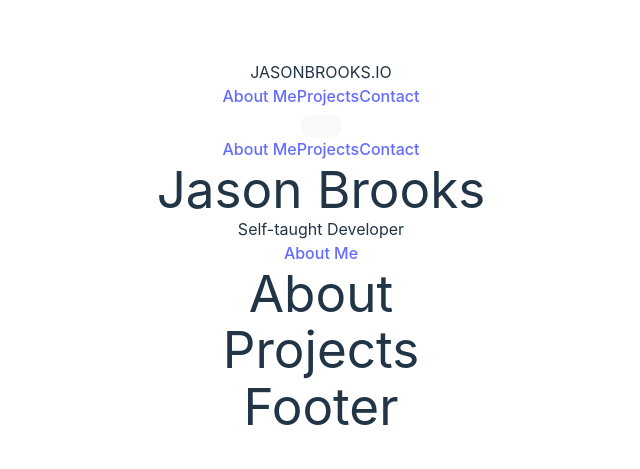
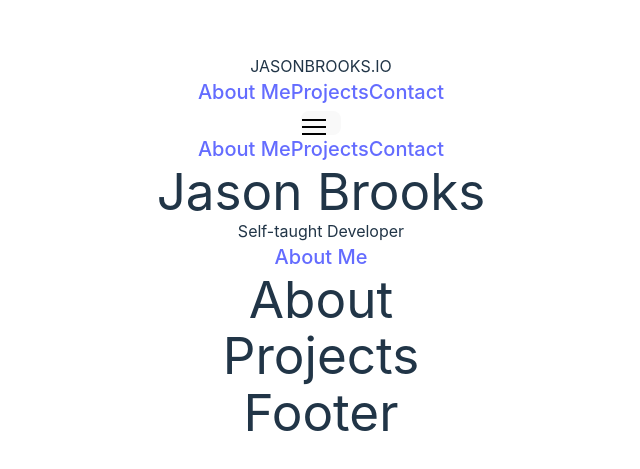
Before and after one commit to madCakes/portfolio, a React (Vite) app: page / in a window 1280 px wide. Shown: the part 153-622 px from the top of the page, without its empty margins (319-959 px from the left). Built offline with nearby package versions, Linux system fonts and the light colour scheme.

Commit message:
add old styles

```diff
--- a/src/index.css
+++ b/src/index.css
@@ -72,3 +72,76 @@ button:focus-visible {
     background-color: #f9f9f9;
   }
 }
+
+@layer base {
+  a {
+    @apply text-xl;
+  }
+
+  section {
+    height: 500px;
+    @apply bg-darkBlue;
+    border: solid black 1px;
+  }
+
+  .hero {
+    height: 100vh;
+    @apply bg-brightRed;
+  }
+
+  footer {
+    height: 500px;
+    background-color: white;
+    border: solid black 1px;
+  }
+}
+
+/* Hamburger Menu */
+.hamburger {
+  cursor: pointer;
+  width: 24px;
+  height: 24px;
+  transition: all 0.25s;
+  position: relative;
+}
+
+.hamburger-top,
+.hamburger-middle,
+.hamburger-bottom {
+  position: absolute;
+  top: 0;
+  left: 0;
+  width: 24px;
+  height: 2px;
+  background: #000;
+  transform: rotate(0);
+  transition: all 0.5s;
+}
+
+.hamburger-top {
+  transform: translateY(7px);
+}
+.hamburger-middle {
+  transform: translateY(14px);
+}
+
+.hamburger-bottom {
+  transform: translateY(21px);
+}
+
+.open {
+  transform: rotate(90deg);
+  transform: translateY(0px);
+}
+
+.open .hamburger-top {
+  transform: rotate(45deg) translateY(6px) translate(6px);
+}
+
+.open .hamburger-middle {
+  display: none;
+}
+
+.open .hamburger-bottom {
+  transform: rotate(-45deg) translateY(6px) translate(-6px);
+}
```
